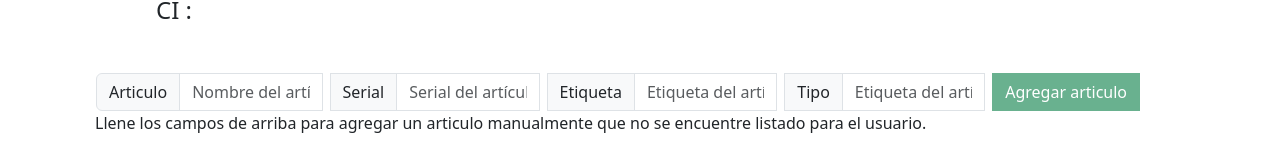
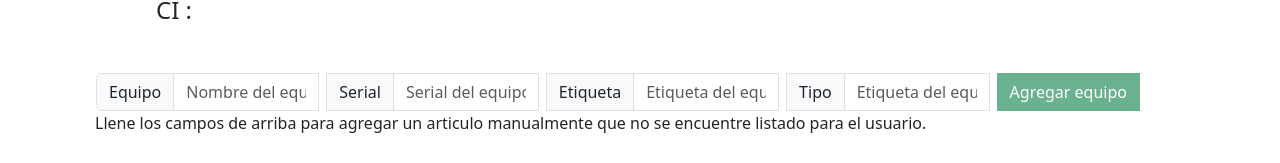
Before and after one commit to FranSabt/server_glpi, a React (Vite) app in the folder glpi_form/: page / in a window 1280 px wide. Shown: the part 304-467 px from the top of the page. Built offline with nearby package versions, Linux system fonts and the light colour scheme; no server answers; what @react-pdf/renderer would draw is missing.

Commit message:
listoooooo c:

```diff
--- a/glpi_form/src/form/agregarManualmente.jsx
+++ b/glpi_form/src/form/agregarManualmente.jsx
@@ -19,9 +19,9 @@ const AgregarManualmente = ({ seleccionarEquipos, user }) => {
   }
 
   const enviarArticulo = () => {
-    articulo.serial ? null : articulo.serial = 'Sin Serial';
-    articulo.other_serial ? null : articulo.other_serial = 'Sin Etiqueta';
-    articulo.type ? null : articulo.type = 'Sin tipo';
+    articulo.serial ? null : articulo.serial = undefined;
+    articulo.other_serial ? null : articulo.other_serial = undefined;
+    articulo.type ? null : articulo.type = undefined;
 
     seleccionarEquipos({data: articulo})
   }
@@ -29,15 +29,15 @@ const AgregarManualmente = ({ seleccionarEquipos, user }) => {
   return (
     <>
       <div className="input-group mb-3">
-        <span className="input-group-text" id="name" name="name">Articulo</span>
-        <input type="text" className="form-control me-2" placeholder="Nombre del artículo" name="name" aria-label="name" aria-describedby="basic-addon1" onChange={crearArtculo} />
+        <span className="input-group-text" id="name" name="name">Equipo</span>
+        <input type="text" className="form-control me-2" placeholder="Nombre del equipo" name="name" aria-label="name" aria-describedby="basic-addon1" onChange={crearArtculo} />
         <span className="input-group-text" id="serial" name="serial">Serial</span>
-        <input type="text" className="form-control me-2" placeholder="Serial del artículo" aria-label="serial" aria-describedby="basic-addon1" onChange={crearArtculo} name="serial"/>
+        <input type="text" className="form-control me-2" placeholder="Serial del equipo" aria-label="serial" aria-describedby="basic-addon1" onChange={crearArtculo} name="serial"/>
         <span className="input-group-text" id="other_serial" name="other_serial">Etiqueta</span>
-        <input type="text" className="form-control me-2" placeholder="Etiqueta del artículo" aria-label="Username" aria-describedby="basic-addon1" onChange={crearArtculo} name="other_serial"/>
+        <input type="text" className="form-control me-2" placeholder="Etiqueta del equipo" aria-label="Username" aria-describedby="basic-addon1" onChange={crearArtculo} name="other_serial"/>
         <span className="input-group-text" id="other_serial" name="other_serial">Tipo</span>
-        <input type="text" className="form-control me-2" placeholder="Etiqueta del artículo" aria-label="Username" aria-describedby="basic-addon1" onChange={crearArtculo} name="type"/>
-        <Button variant="success" disabled={!(articulo.name && user)} onClick={enviarArticulo} >Agregar articulo</Button>
+        <input type="text" className="form-control me-2" placeholder="Etiqueta del equipo" aria-label="Username" aria-describedby="basic-addon1" onChange={crearArtculo} name="type"/>
+        <Button variant="success" disabled={!(articulo.name && user)} onClick={enviarArticulo} >Agregar equipo</Button>
         <p>Llene los campos de arriba para agregar un articulo manualmente que no se encuentre listado para el usuario.</p>
       </div>
     </>
--- a/glpi_form/src/form/tableSeleccionados.jsx
+++ b/glpi_form/src/form/tableSeleccionados.jsx
@@ -10,7 +10,7 @@ const TablaEquiposSeleccionados = ({data, retirarEquipo}) => {
     <Table striped bordered hover>
       <thead>
         <tr>
-          <th>Artículo</th>
+          <th>Equipo(s)</th>
           <th>Serial</th>
           <th>Etiqueta</th>
           <th>Tipo</th>
--- a/glpi_form/src/form/tableSeleccionar.jsx
+++ b/glpi_form/src/form/tableSeleccionar.jsx
@@ -9,7 +9,7 @@ const TablaEquipos = ({ data, seleccionarEquipos }) => {
     <Table striped bordered hover>
       <thead>
         <tr>
-          <th>Artículo</th>
+          <th>Equipos</th>
           <th>Serial</th>
           <th>Etiqueta</th>
           <th>Tipo</th>
```
